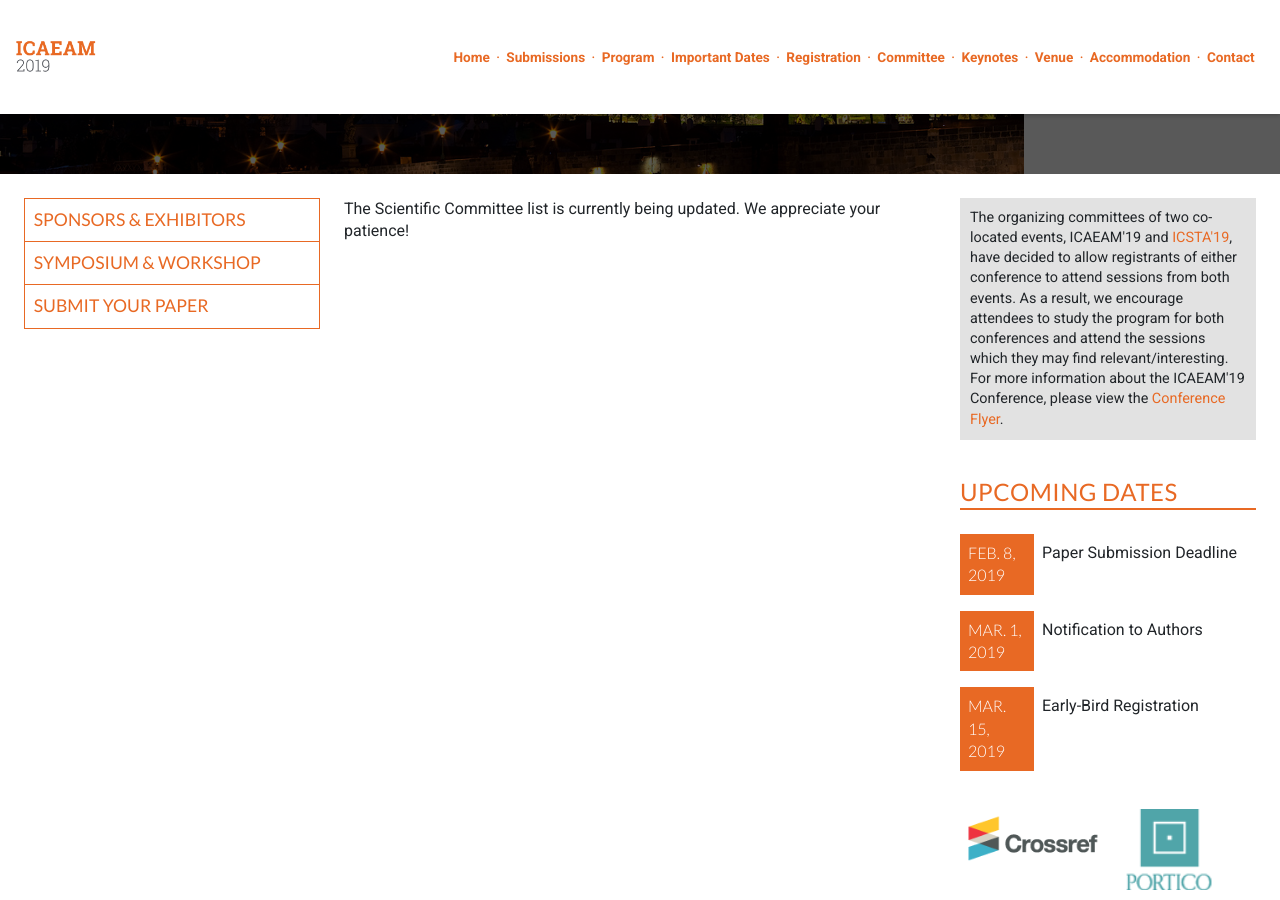
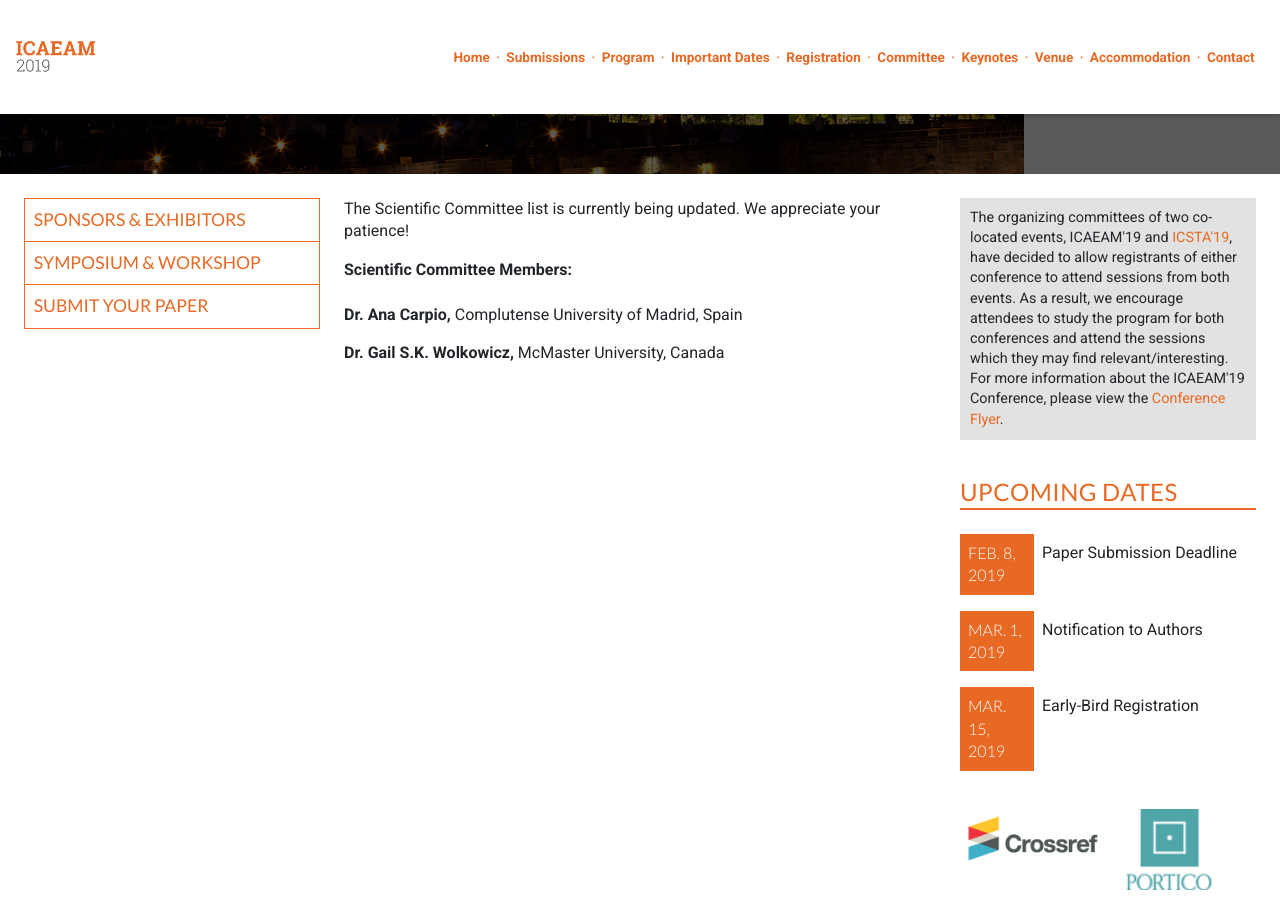
Before and after one commit to intaset/icaeam, a Jekyll site: the page built from committee.html, in a window 1280 px wide and 900 px high, scrolled down 306 px. Built offline with Jekyll 4.4.1, drawn with Linux system fonts in a browser that asks for light colours; nearby versions of some CDN libraries; Markdown is read by kramdown in place of the engine named in the settings; comment, search, counter and statistics services are not loaded.

Commit message:
Added new sc

```diff
--- a/committee.html
+++ b/committee.html
@@ -9,45 +9,10 @@ keyword: heat transfer conference, cfd conference, fluid flow conference,  energ
   <div class="unit-spacer content">
      <p class="body">The Scientific Committee list is currently being updated. We appreciate your patience!</p>
 
-  <!--  <p class="bold">Scientific Committee Members:</p><br>
+   <p class="bold">Scientific Committee Members:</p><br>
 
-    <p class="body"><b>Dr. Thomas Adams,</b> Rose-Hulman Institute of Technology, USA</p>
-    <p class="body"><b>Dr. Zeyad Alwahabi,</b> University of Adelaide, Australia</p>
-    <p class="body"><b>Dr. Jose Carlos Arcos Hernandez,</b> Instituto Politecnico Nacional, Mexico</p>
-    <p class="body"><b>Dr. Chamil Abeykoon,</b> The University of Manchester, UK</p>
-    <p class="body"><b>Dr. Jalel Azaiez,</b> The University of Calgary, Canada</p>
-    <!-- <p class="body"><b>Dr. Keumnam Cho,</b> Sungkyunkwan University, South Korea</p> -->
-   <!--   <p class="body"><b>Dr. Chang Kyoung Choi,</b> Michigan Technological University, USA</p>
-    <p class="body"><b>Dr. Frank Gerner,</b> University of Cincinnati, USA</p>
-    <p class="body"><b>Dr. Louis Gosselin,</b> Université Laval, Canada</p>
-    <p class="body"><b>Dr. Bella Gurevich,</b> Shamoon College of Engineering, Israel</p>
-    <!-- <p class="body"><b>Dr. Francesc Xavier Grau,</b> Universitat Rovira I Virgili, Spain</p> -->
-   <!--  <p class="body"><b>Dr. Mohamed Hamed,</b> McMaster University, Canada</p>
-    <p class="body"><b>Dr. Iqbal Husain,</b> Luther College-University of Regina, Canada</p>
-    <p class="body"><b>Dr. Tomáš Hyhlík,</b> Czech Technical University in Lisbon, Portugal</p>
-    <!-- <p class="body"><b>Dr. J. Kadambi,</b> Case Western Reserve University, USA</p> -->
-    <!-- <p class="body"><b>Dr. Tassos G. Karayiannis,</b> Brunel University, UK</p>
-    <!-- <p class="body"><b>Dr. Gergely Kristóf,</b> Budapest University of Technology and Economics, Hungary</p> -->
-   <!--  <p class="body"><b>Dr. Fotini Labropulu,</b> University of Regina, Canada</p>
-    <p class="body"><b>Dr. Yang Liu,</b> The Hong Kong Polytechnic University, Hong Kong</p>
-    <p class="body"><b>Dr. Marco Marengo,</b> University of Brighton, UK</p>
-    <p class="body"><b>Dr. Omar K. Matar,</b> Imperial College London, UK</p>
-    <!-- <p class="body"><b>Dr. Marc Miscevic,</b> Université Paul Sabatier, France</p> -->
-  <!--   <p class="body"><b>Dr. Artur Miros,</b> Institute of Mechanised Construction and Rock Mining, Poland</p>
-    <p class="body"><b>Dr. Martin Oberlack,</b> Technische Universität Darmstadt, Germany</p>
-    <p class="body"><b>Dr. Yulia Plaksina,</b> Moscow State University, Russia</p>
-    <p class="body"><b>Dr. Huihe Qiu,</b> The Hong Kong University of Science & Technology, Hong Kong</p>
-    <p class="body"><b>Dr. Bhaskar Roy,</b> Indian Institute of Technology Bombay, India</p>
-    <p class="body"><b>Dr. Subrata Roy,</b> University of Florida, USA</p>
-    <p class="body"><b>Dr. Ziad Saghir,</b> Ryerson University, Canada</p>
-    <p class="body"><b>Dr. Khellil Sefiane,</b> The University of Edinburgh, UK</p>
-    <p class="body"><b>Dr. Ahmet Selamet,</b> The Ohio State University, USA</p>
-    <p class="body"><b>Dr. Pavel Strizhak,</b> National Research Tomsk Polytechnic University, Russia</p>
-    <p class="body"><b>Dr. Aldo Tamburrino,</b> University of Chile, Chile</p>
-    <p class="body"><b>Dr. Wen-Quan Tao,</b> Xi'an Jiaotong University, China</p>
-    <p class="body"><b>Dr. Muris Torlak,</b> University of Sarajevo, Bosnia and Herzegovina</p>
-    <!-- <p class="body"><b>Dr. Pavol Vitkovic,</b> Czech Technical University in Lisbon, Portugal</p> -->
-   <!--  <p class="body"><b>Dr. Liqiu Wang,</b> University of Hong Kong, Hong Kong</p>
-    <p class="body"><b>Dr. Yuwen Zhang,</b> University of Missouri, USA</p>-->
+    <p class="body"><b>Dr. Ana Carpio,</b> Complutense University of Madrid, Spain</p>
+    <p class="body"><b>Dr. Gail S.K. Wolkowicz,</b> McMaster University, Canada</p>
+
   </div>
   </div>
```
Also changed, not shown: 1 other file.
